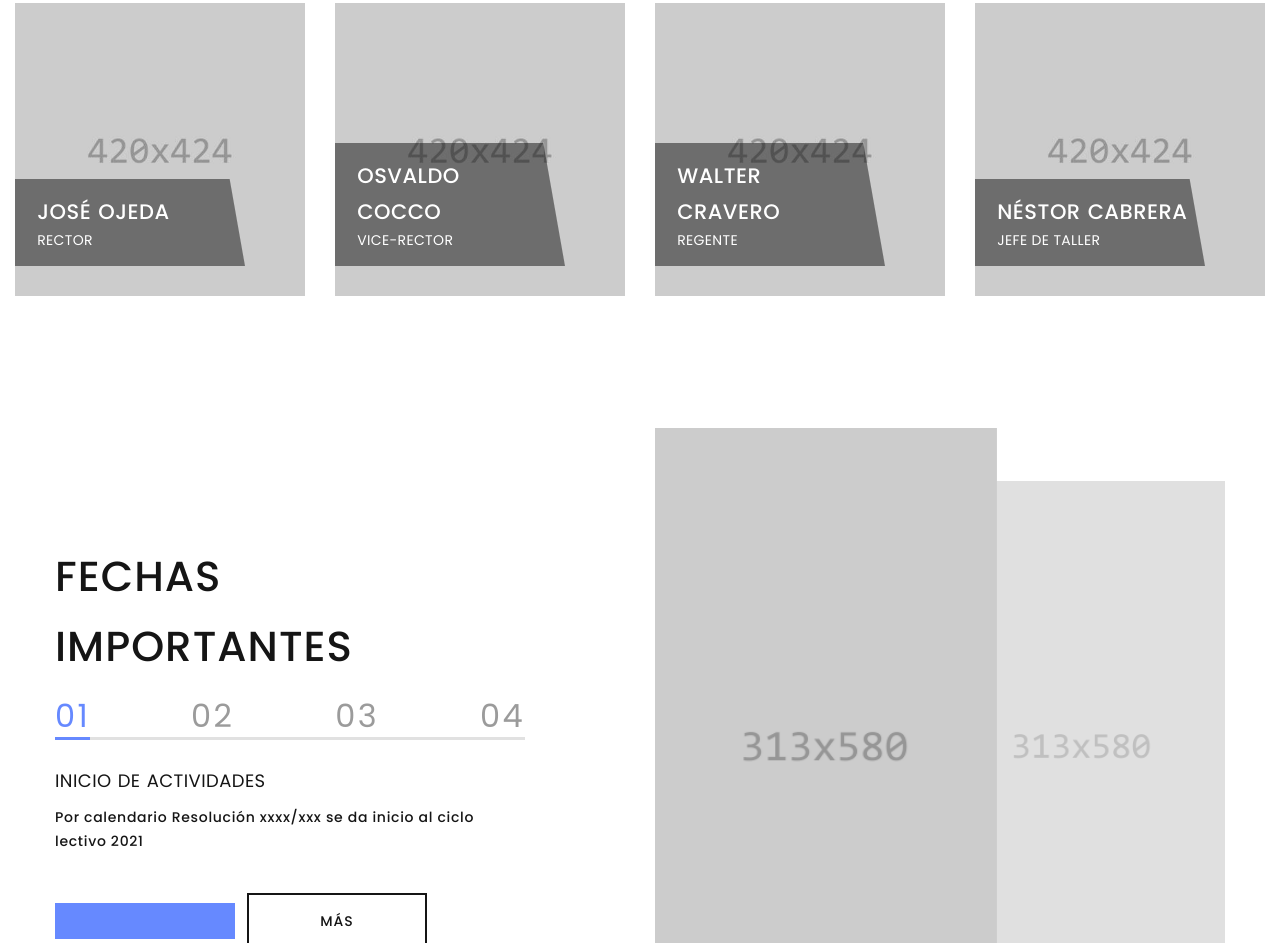
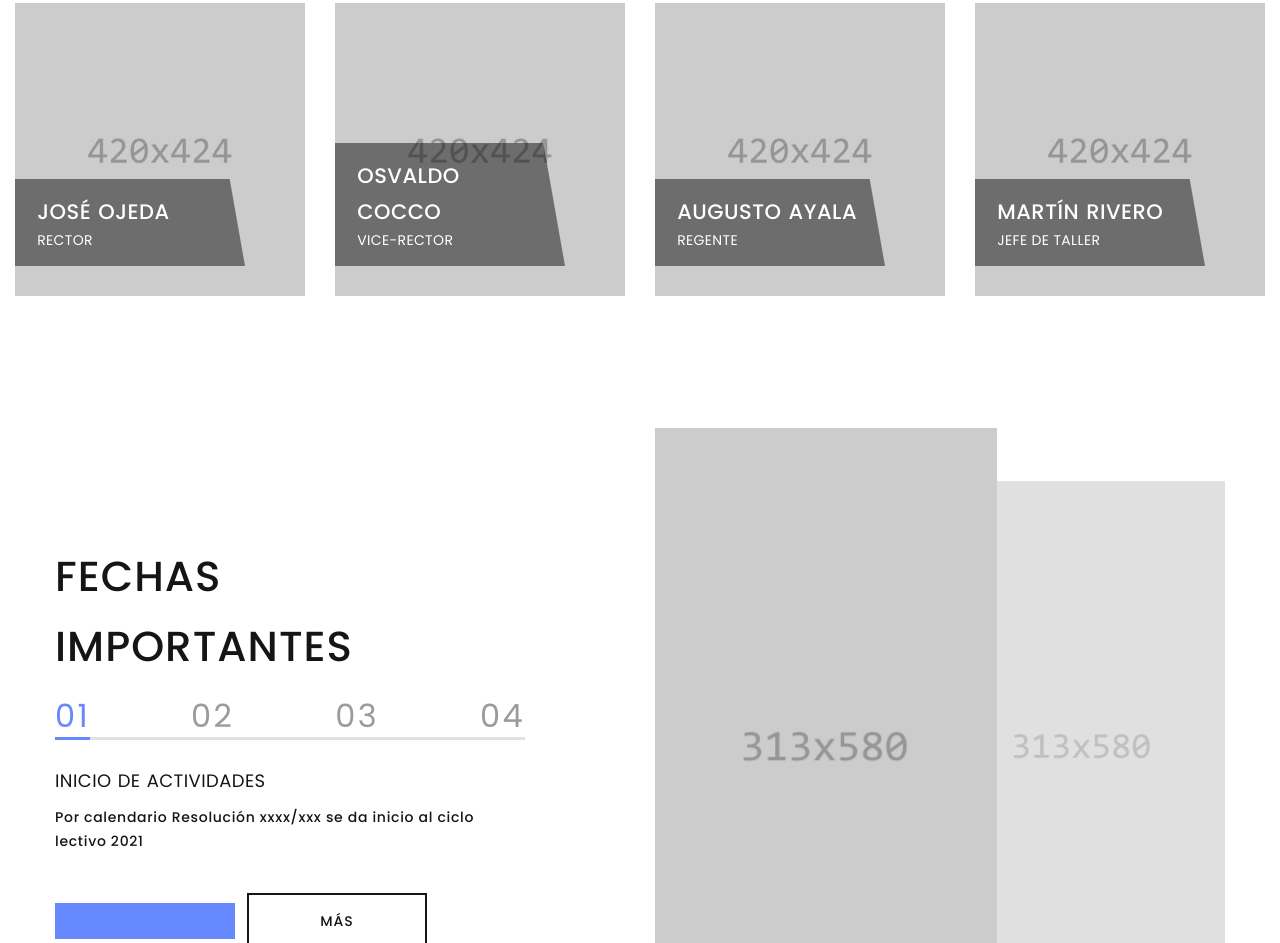
Before and after one commit to jruizdiaz/TECNICA1WEB, a plain HTML site: page index.html in a window 1280 px wide. Shown: the part 4032-4975 px from the top of the page. Drawn offline with Linux system fonts and the light colour scheme; animation ran at ten frames a second.

Commit message:
Update index.html

```diff
--- a/index.html
+++ b/index.html
@@ -373,7 +373,7 @@
               <!-- Team Classic-->
               <article class="team-classic team-classic-lg"><a class="team-classic-figure" href="#"><img src="images/team-13-420x424.jpg" alt="" width="420" height="424"/></a>
                 <div class="team-classic-caption">
-                  <h4 class="team-classic-name"><a href="#">WALTER CRAVERO</a></h4>
+                  <h4 class="team-classic-name"><a href="#">AUGUSTO AYALA</a></h4>
                   <p class="team-classic-status">REGENTE</p>
                 </div>
               </article>
@@ -382,7 +382,7 @@
               <!-- Team Classic-->
               <article class="team-classic team-classic-lg"><a class="team-classic-figure" href="#"><img src="images/team-14-420x424.jpg" alt="" width="420" height="424"/></a>
                 <div class="team-classic-caption">
-                  <h4 class="team-classic-name"><a href="#">NÉSTOR CABRERA</a></h4>
+                  <h4 class="team-classic-name"><a href="#">MARTÍN RIVERO</a></h4>
                   <p class="team-classic-status">JEFE DE TALLER</p>
                 </div>
               </article>
```
